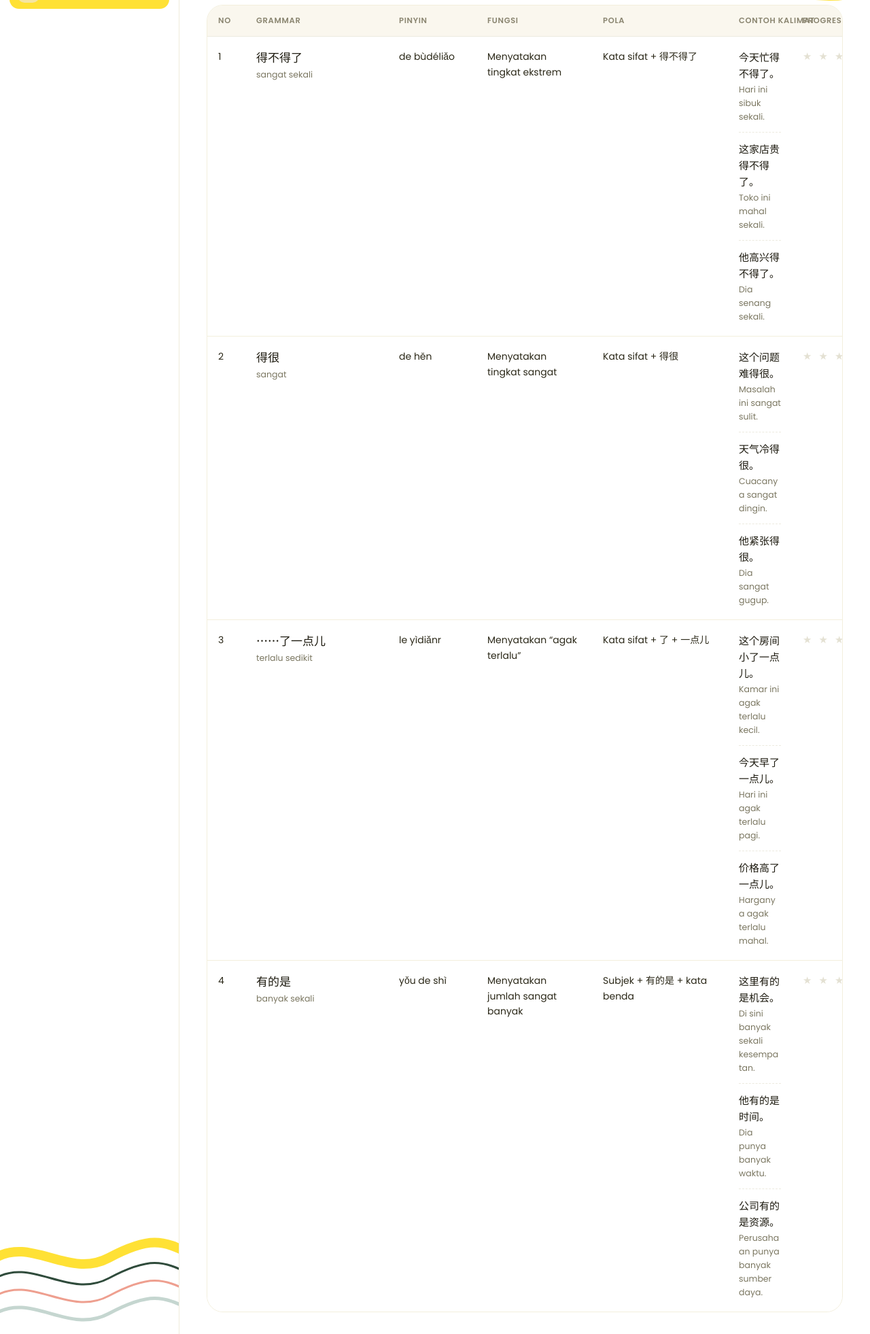
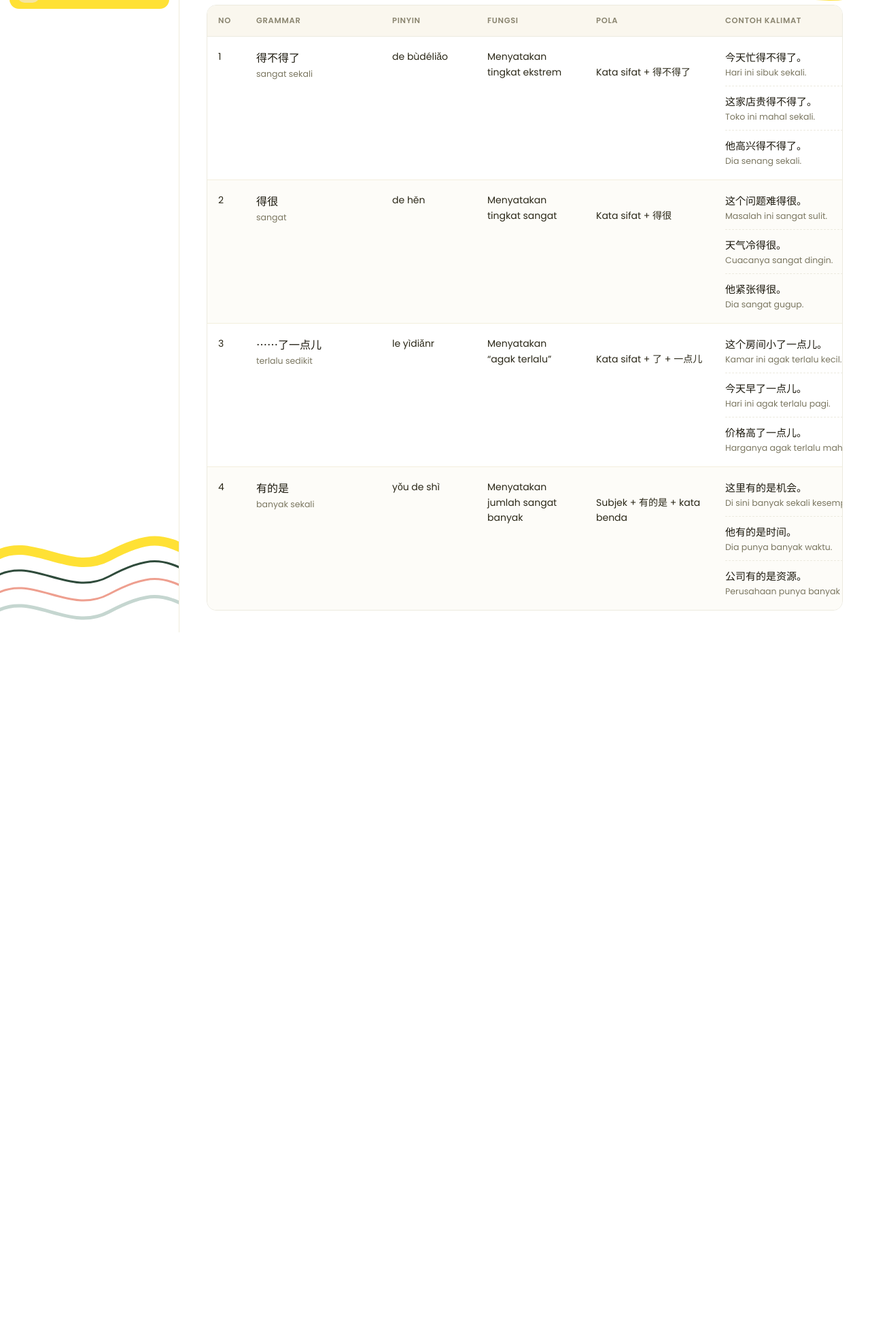
Before and after one commit to isnaenylrst/haoyou-educator, a Laravel app: page /student/grammar/list in a window 1280 px wide. Shown: the part 489-2451 px from the top of the page at 68% size. After the commit the page ends 1419 px from the top, so only its background shows below. Run offline with Laravel 12, Linux system fonts and the light colour scheme; the visitor is signed in with stand-in values (Sample User, id 1); data comes from the database, SQL or seed files in the repository; data that the repository does not hold is empty; parts of the project's set-up code (start-up, migrations or seed data) failed here and were passed over; some libraries are stand-ins or nearby versions; some web fonts are replaced.

Commit message:
Revisi Fitur Materi Kurikulum & grammar list

```diff
--- a/resources/views/Siswa/grammar/list.blade.php
+++ b/resources/views/Siswa/grammar/list.blade.php
@@ -8,7 +8,7 @@
 @push('styles') @include('Siswa.grammar._styles') @endpush
 
 @push('styles')
-<link href="https://fonts.googleapis.com/css2?family=Noto+Sans+SC:wght@400;500&display=swap" rel="stylesheet">
+<link href="https://fonts.googleapis.com/css2?family=Noto+Sans+SC:wght@400&display=swap" rel="stylesheet">
 <style>
   .gl-top{display:flex;align-items:center;gap:12px;flex-wrap:wrap}
   .gl-top .gr-input{flex:1;min-width:200px}
@@ -17,37 +17,51 @@
   .gl-chip--star{background:#FFF8DC;border-color:#F3E2A0;color:#7a5a00}
   .gl-legend{font-size:12.5px;color:#6b6652;margin-top:10px;line-height:1.6}
 
-  .gl-scroll{overflow-x:auto}
-  .gl-table{width:100%;min-width:960px;table-layout:fixed;border-collapse:separate;border-spacing:0}
+  /* ===== Table ===== */
+  .gl-scroll{overflow-x:auto;border:1px solid #ECEADF;border-radius:14px;background:#fff}
+  .gl-table{width:100%;min-width:1100px;table-layout:fixed;border-collapse:separate;border-spacing:0}
+
   .gl-table thead th{
-    padding:14px 16px;text-align:left;font-size:11.5px;font-weight:600;
-    letter-spacing:.06em;text-transform:uppercase;color:#8a8570;
-    background:#FAF7EE;border-bottom:1px solid #ECEADF;white-space:nowrap}
+    position:sticky;top:0;z-index:1;
+    padding:14px 16px;text-align:left;vertical-align:middle;
+    font-size:11.5px;font-weight:600;letter-spacing:.06em;text-transform:uppercase;
+    color:#8a8570;background:#FAF7EE;border-bottom:1px solid #ECEADF;white-space:nowrap}
+  .gl-table thead th.gl-center,
+  .gl-table tbody td.gl-center{text-align:center}
+
   .gl-table tbody td{
-    padding:18px 16px;vertical-align:top;font-size:14px;line-height:1.6;
-    color:#2b2818;border-bottom:1px solid #F3EFDD;word-wrap:break-word}
+    padding:18px 16px;vertical-align:top;text-align:left;
+    font-size:14px;line-height:1.6;color:#2b2818;
+    border-bottom:1px solid #F3EFDD;
+    overflow-wrap:anywhere;word-break:normal}
   .gl-table tbody tr:last-child td{border-bottom:0}
+  .gl-table tbody tr:nth-child(even) td{background:#FDFCF8}
+  .gl-table tbody tr:hover td{background:#FAF7EE}
+  .gl-table tbody tr.is-learned td{background:#F4FAF0}
+  .gl-table tbody tr.is-learned:hover td{background:#ECF6E6}
 
   .gl-no{color:#a09b85;font-size:13px;font-variant-numeric:tabular-nums}
 
-  /* Grammar */
+  /* Grammar (hanzi: font normal, tidak bold) */
   .gl-hanzi{
-    display:block;font-size:17px;font-weight:500;line-height:1.45;color:#1d1a0f;
+    display:block;font-size:16px;font-weight:400;line-height:1.5;color:#1d1a0f;
     font-family:'Noto Sans SC','PingFang SC','Microsoft YaHei',sans-serif}
   .gl-sub{display:block;font-size:12.5px;font-weight:400;color:#7a7660;margin-top:4px;line-height:1.5}
 
   /* Pinyin, fungsi, pola */
   .gl-pinyin{color:#6b6652;font-size:13.5px}
-  .gl-pola{font-size:13px;color:#4a4636;line-height:1.7}
+  .gl-fungsi{font-size:13.5px;color:#2b2818}
+  .gl-pola{font-size:13px;color:#4a4636;line-height:1.7;white-space:pre-line}
   .gl-empty{color:#cfcbb8}
 
   /* Contoh kalimat */
-  .gl-ex + .gl-ex{margin-top:12px;padding-top:12px;border-top:1px dashed #ECEADF}
-  .gl-zh{font-size:15px;color:#1d1a0f;font-family:'Noto Sans SC','PingFang SC','Microsoft YaHei',sans-serif}
-  .gl-id{font-size:12.5px;color:#7a7660;margin-top:2px}
+  .gl-ex + .gl-ex{margin-top:10px;padding-top:10px;border-top:1px dashed #ECEADF}
+  .gl-zh{font-size:15px;font-weight:400;color:#1d1a0f;line-height:1.55;
+    font-family:'Noto Sans SC','PingFang SC','Microsoft YaHei',sans-serif}
+  .gl-id{font-size:12.5px;color:#7a7660;margin-top:2px;line-height:1.5}
 
   /* Bintang */
-  .gl-stars{white-space:nowrap;letter-spacing:3px;font-size:15px;line-height:1}
+  .gl-stars{display:inline-block;white-space:nowrap;letter-spacing:3px;font-size:15px;line-height:1;padding-top:4px}
   .gl-stars .off{color:#E4E1D3}
   .gl-stars .on{color:#E6A700}
 </style>
@@ -72,12 +86,12 @@
     <table class="gr-table gl-table">
         <colgroup>
             <col style="width:56px">
-            <col style="width:210px">
-            <col style="width:130px">
-            <col style="width:170px">
             <col style="width:200px">
-            <col>
-            <col style="width:100px">
+            <col style="width:140px">
+            <col style="width:160px">
+            <col style="width:190px">
+            <col style="min-width:300px">
+            <col style="width:110px">
         </colgroup>
         <thead>
         <tr>
@@ -87,7 +101,7 @@
             <th>Fungsi</th>
             <th>Pola</th>
             <th>Contoh kalimat</th>
-            <th>Progress</th>
+            <th class="gl-center">Progress</th>
         </tr>
         </thead>
         <tbody id="grBody">
@@ -112,7 +126,7 @@
                     @if($note)<span class="gl-sub">{{ $note }}</span>@endif
                 </td>
                 <td class="gl-pinyin">{{ $g['pinyin'] }}</td>
-                <td>
+                <td class="gl-fungsi">
                     @if(!empty($g['fungsi']))
                         {{ $g['fungsi'] }}
                     @else
@@ -136,7 +150,7 @@
                         <span class="gl-empty">—</span>
                     @endforelse
                 </td>
-                <td>
+                <td class="gl-center">
                     <span class="gl-stars" title="{{ $s }} dari 3 bintang" aria-label="{{ $s }} dari 3 bintang">
                         @for($i = 1; $i <= 3; $i++)
                             <span class="{{ $i <= $s ? 'on' : 'off' }}">★</span>
--- a/resources/views/kurikulum/materi.blade.php
+++ b/resources/views/kurikulum/materi.blade.php
@@ -8,7 +8,7 @@
     $audStyle = [
         'Guru'   => ['bg-primary', '👩‍🏫'],
         'Siswa'  => ['bg-success', '🎓'],
-        'Huahua' => ['bg-danger',  '🌸'],
+        'Huahua' => ['bg-danger',  '🌟'],
     ];
 
     // Nilai 'Huahua' tetap dipakai di database; hanya tulisan di layar yang diganti
```
